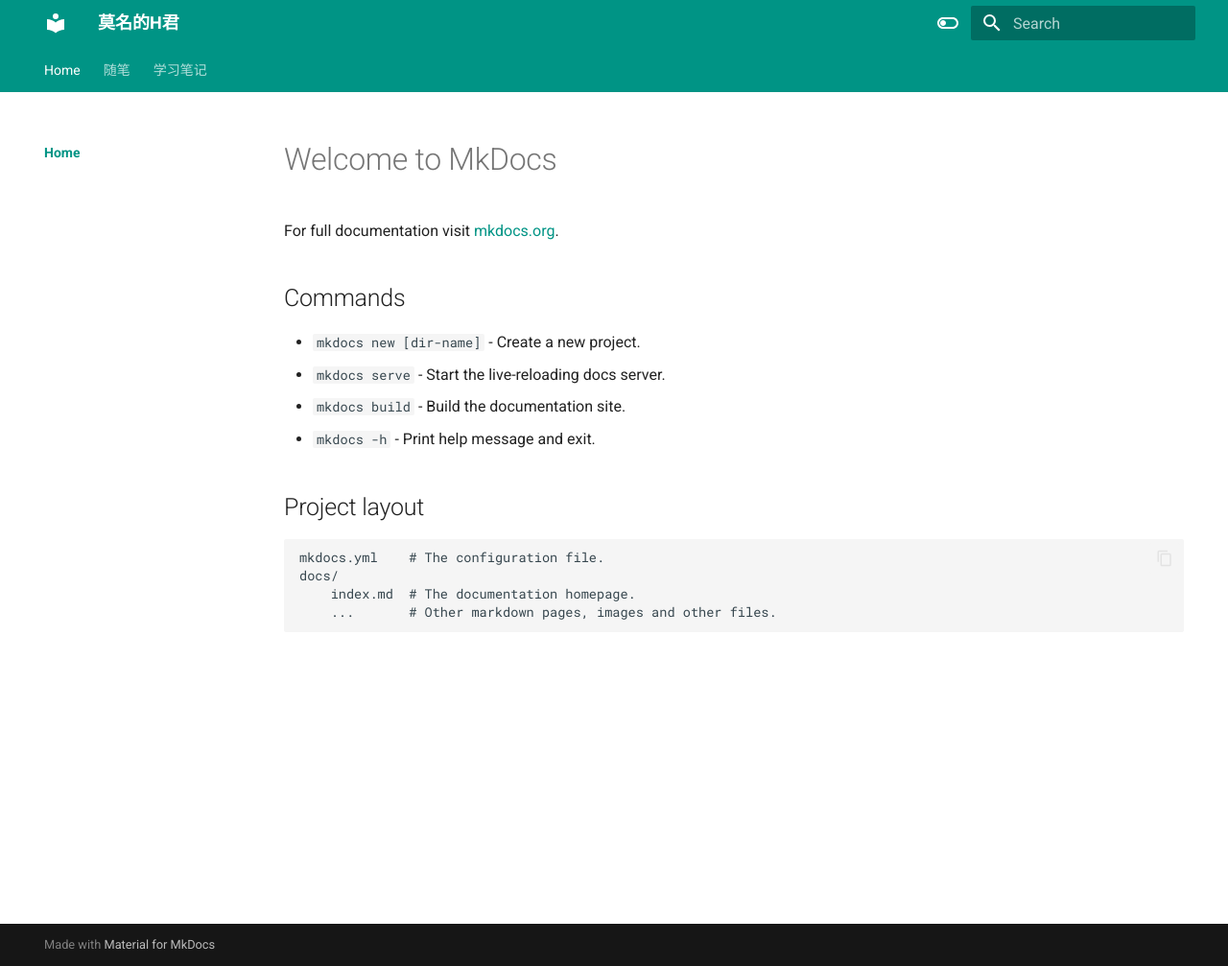
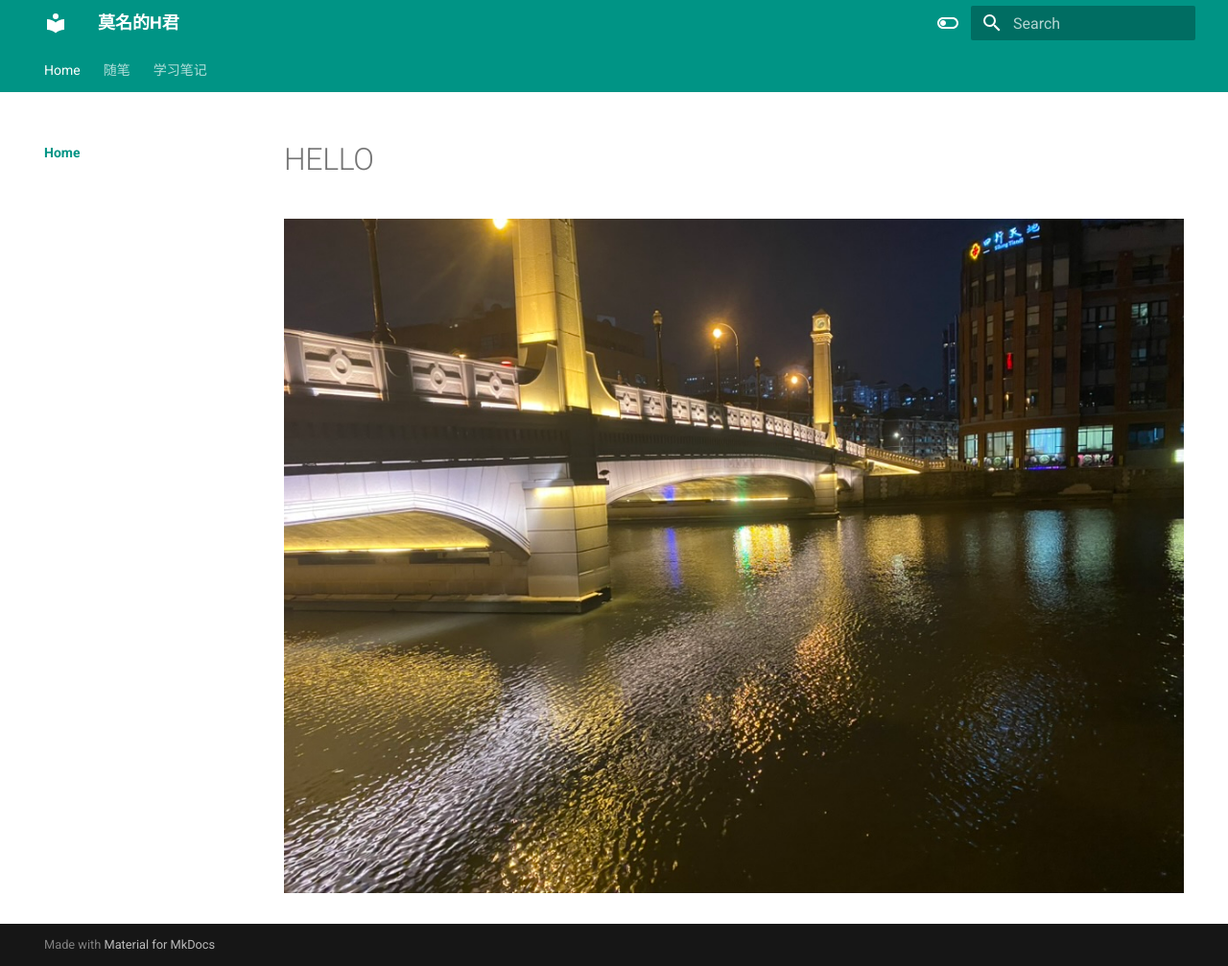
Before and after one commit to HzhangLab/mySite, an MkDocs documentation site: the page built from docs/index.md, in a window 1280 px wide and 1007 px high. Shown: the whole window at 96% size. Built offline with MkDocs 1.6.1 and Material for MkDocs 9.7.7, drawn with Linux system fonts in a browser that asks for light colours.

Commit message:
add some file

```diff
--- a/docs/index.md
+++ b/docs/index.md
@@ -1,17 +1,3 @@
-# Welcome to MkDocs
+# HELLO
 
-For full documentation visit [mkdocs.org](https://www.mkdocs.org).
-
-## Commands
-
-* `mkdocs new [dir-name]` - Create a new project.
-* `mkdocs serve` - Start the live-reloading docs server.
-* `mkdocs build` - Build the documentation site.
-* `mkdocs -h` - Print help message and exit.
-
-## Project layout
-
-    mkdocs.yml    # The configuration file.
-    docs/
-        index.md  # The documentation homepage.
-        ...       # Other markdown pages, images and other files.
+![Image title](./assets/night_bright.jpeg)
--- a/mkdocs.yml
+++ b/mkdocs.yml
@@ -38,3 +38,7 @@
         name: Switch to light mode
       primary: indigo
       accent: lime
+
+markdown_extensions:
+  - attr_list
+  - md_in_html
```
Also changed, not shown: docs/assets/._night_bright.jpeg (added), docs/assets/night_bright.jpeg (added).
